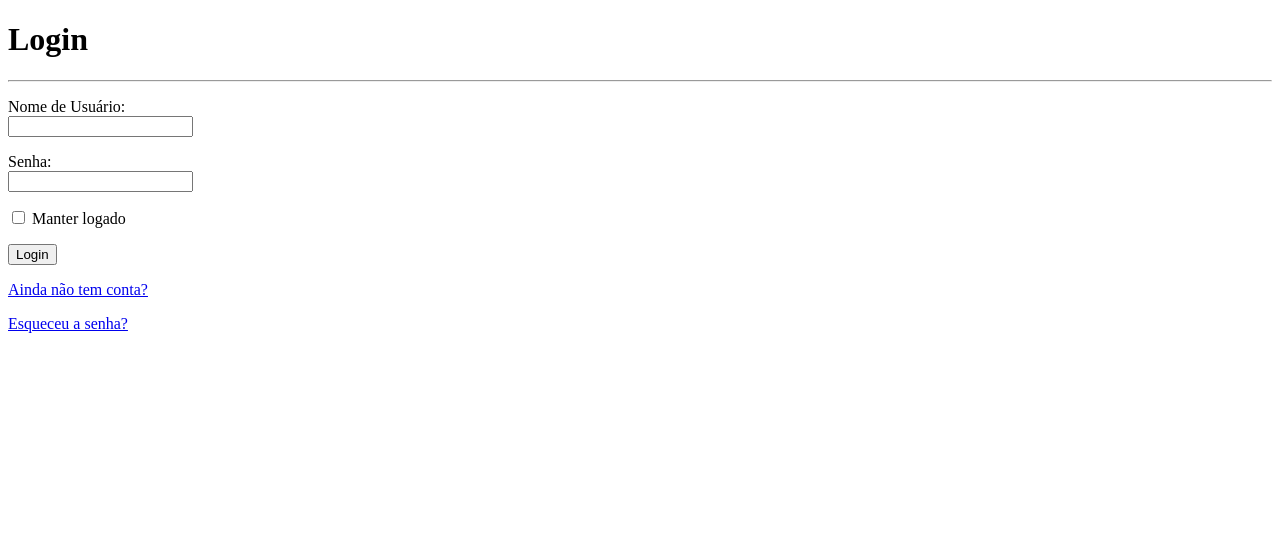
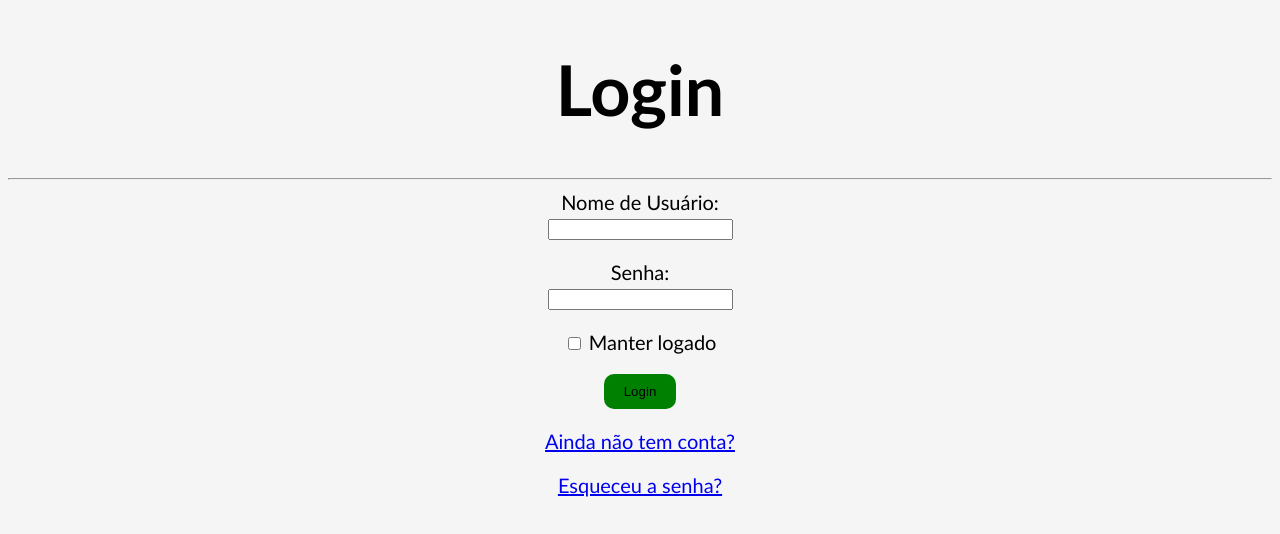
Before and after one commit to LucasAssisOliveira/ifprcodigos1, a plain HTML site: page login.html in a window 1280 px wide. Drawn offline with Linux system fonts and the light colour scheme.

Commit message:
Update login.html

```diff
--- a/login.html
+++ b/login.html
@@ -4,6 +4,32 @@
     <meta charset="UTF-8">
     <meta name="viewport" content="width=device-width, initial-scale=1.0">
     <title>Tela de Login</title>
+    <style>
+        *{
+            text-align: center;
+            }
+        p{
+            margin: 10px 0;
+            padding-bottom: 10px;
+            }
+        body{
+              background-color: whitesmoke;
+              font-family:'Gill Sans', 'Gill Sans MT', Calibri,'Trebuchet MS', sans-serif;
+              font-size: 20px;
+            }
+        h1{
+            color: black;
+            font-size: 70px;
+            }
+        button{
+                background-color: green;
+                color: black;
+                padding: 10px 20px;
+                border: none;
+                border-radius: 10px;
+                cursor: pointer;
+            }
+    </style>
 </head>
 <body>
     <h1>Login</h1>
```
